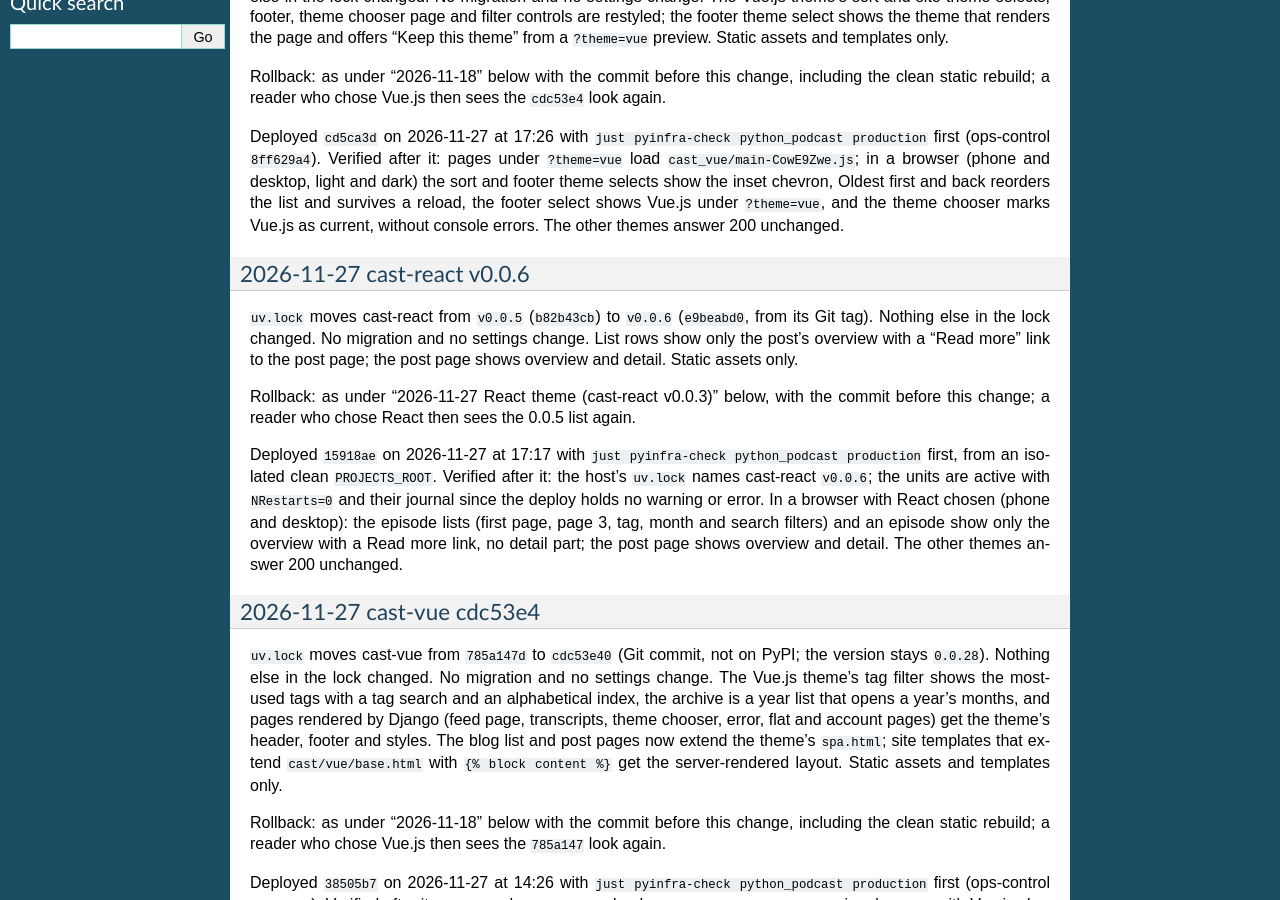
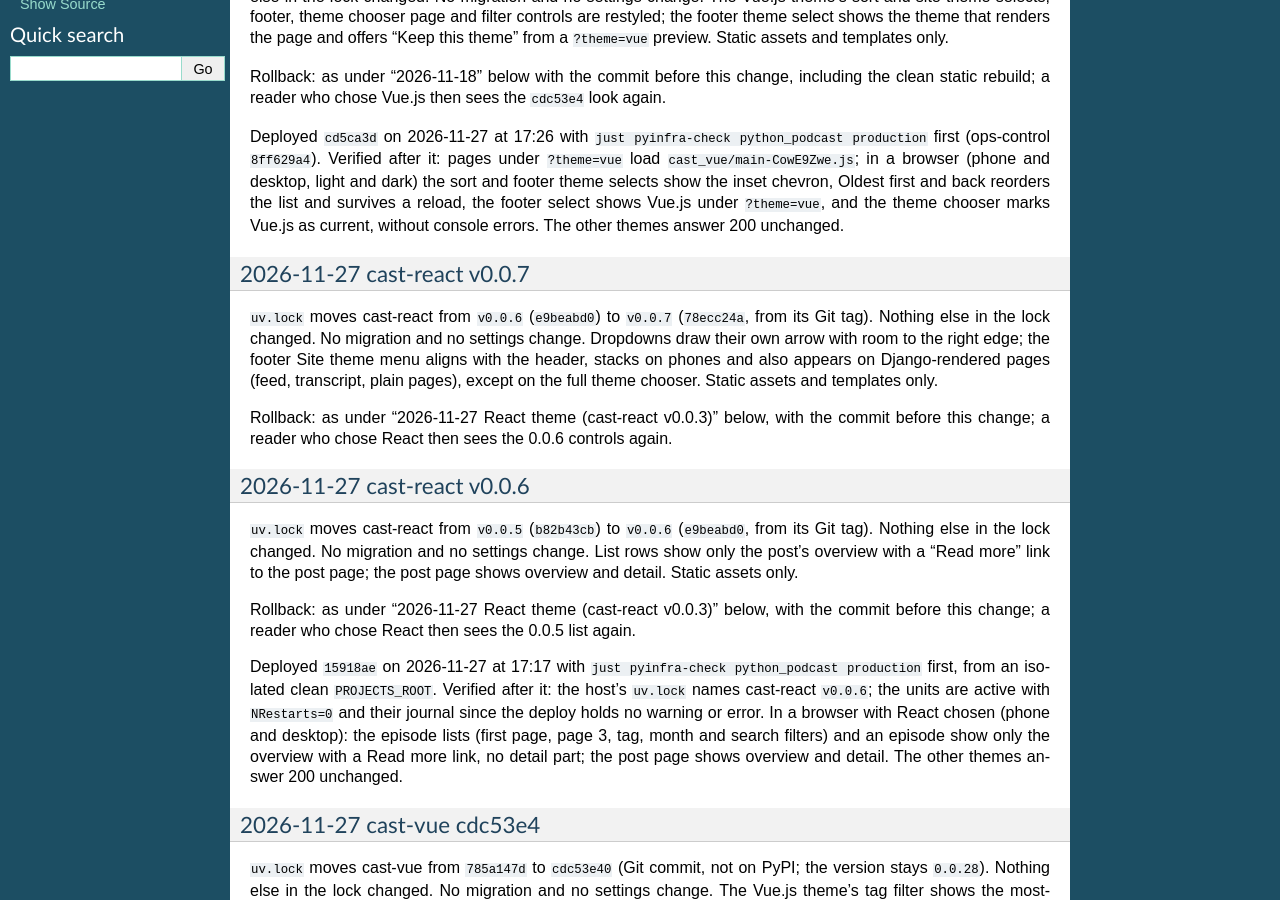
Before and after one commit to ephes/python-podcast, a Sphinx documentation site: the page built from docs/deploy.rst, in a window 1280 px wide and 900 px high, scrolled down 1492 px. Built offline with Sphinx 7.4.7, drawn with Linux system fonts in a browser that asks for light colours; some of the changed text lies outside the part shown.

Commit message:
Use cast-react v0.0.7 for the React theme
Dropdown arrows sit inside the field with room to the edge, and the footer theme switcher lines up with the header and stacks on phones.

```diff
--- a/CHANGELOG.rst
+++ b/CHANGELOG.rst
@@ -3,6 +3,11 @@ Changelog
 
 Unreleased
 ----------
+
+* Move the React theme to cast-react ``v0.0.7`` (from ``v0.0.6``). Dropdown
+  arrows sit inside the field with room to the edge in light and dark mode,
+  and the footer theme switcher lines up with the header and stacks on
+  phones. Rollback in ``docs/deploy.rst`` (2026-11-27 cast-react v0.0.7).
 
 * Move the Vue.js theme to cast-vue ``062fa8e`` (from ``cdc53e4``; Git
   commit, not on PyPI). The sort and site theme selects get an inset chevron
--- a/docs/deploy.rst
+++ b/docs/deploy.rst
@@ -97,6 +97,20 @@ the inset chevron, Oldest first and back reorders the list and survives a
 reload, the footer select shows Vue.js under ``?theme=vue``, and the theme
 chooser marks Vue.js as current, without console errors. The other themes
 answer 200 unchanged.
+
+2026-11-27 cast-react v0.0.7
+~~~~~~~~~~~~~~~~~~~~~~~~~~~~
+
+``uv.lock`` moves cast-react from ``v0.0.6`` (``e9beabd0``) to ``v0.0.7``
+(``78ecc24a``, from its Git tag). Nothing else in the lock changed. No
+migration and no settings change. Dropdowns draw their own arrow with room
+to the right edge; the footer Site theme menu aligns with the header, stacks
+on phones and also appears on Django-rendered pages (feed, transcript, plain
+pages), except on the full theme chooser. Static assets and templates only.
+
+Rollback: as under "2026-11-27 React theme (cast-react v0.0.3)" below, with the
+commit before this change; a reader who chose React then sees the 0.0.6
+controls again.
 
 2026-11-27 cast-react v0.0.6
 ~~~~~~~~~~~~~~~~~~~~~~~~~~~~
--- a/pyproject.toml
+++ b/pyproject.toml
@@ -60,7 +60,7 @@ dev = [
 # Vue theme redesign, pinned to a commit (not on PyPI).
 cast-vue = { git = "https://github.com/ephes/cast-vue", rev = "062fa8e7027df489992803bcdc9753dffa223e39" }
 # React theme, pinned to a release tag (not on PyPI).
-cast-react = { git = "https://github.com/ephes/cast-react", tag = "v0.0.6" }
+cast-react = { git = "https://github.com/ephes/cast-react", tag = "v0.0.7" }
 # Git sources for deploys (rsync sends the working tree, so the deployed
 # pyproject must resolve server-side). Production and staging both use the
 # persistent player from cast-bootstrap5 main.
```
Also changed, not shown: 1 other file.
